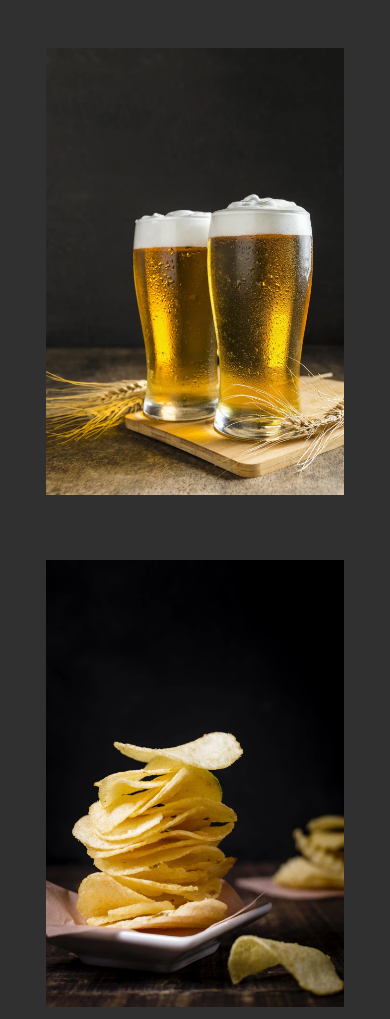
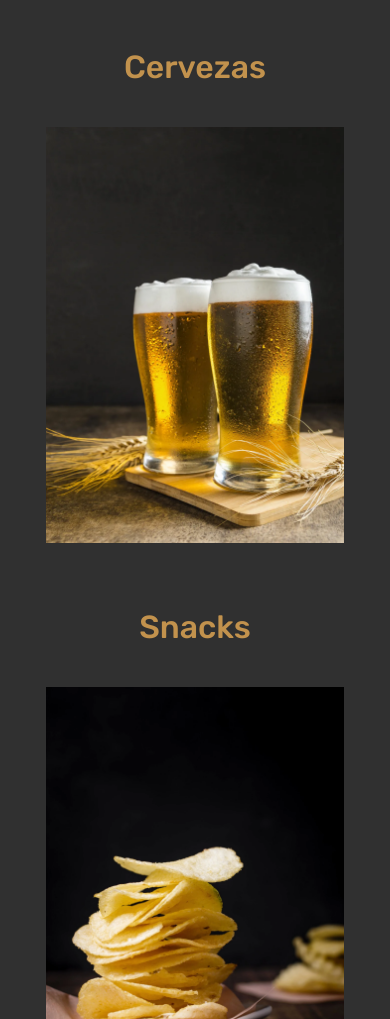
Before and after one commit to RiosGaston/PF-Rios, a website: page index.html in a window 390 px wide. Shown: the part 3080-4099 px from the top of the page. Drawn offline with nearby package versions, Linux system fonts and the light colour scheme.

Commit message:
Se aplico seo y se modifico los estilos de la pagina de inicio

```diff
--- a/index.html
+++ b/index.html
@@ -67,40 +67,43 @@
       <p class="fraseBienvenida">"Sumérgete en un mundo de sabor y pasión cervecera con nuestra selección de cervezas artesanales y servicios personalizados. ¡Descubre el arte en cada sorbo!"</p>
     </div>
 
-    <div class="containerSecciones">
-      <section class="boxSecciones row">
+    <section class="containerSecciones">
+      <div class="boxSecciones row">
         <img class="imgSeccion col-sm-12 col-md-6 col-lg-6" src="img/cerveza-personas.webp" alt="Imagen de un grupo de personas sonriendo y brindando con cerveza">
         <p class="parrafoSeccion col-sm-12 col-md-6 col-lg-6">En <strong>El Crack de la Birra</strong> , no solo vendemos productos cerveceros, sino que también celebramos la cultura cervecera en cada detalle. Nuestro emprendimiento nació de la pasión por compartir el deleite de una buena cerveza y la experiencia que la rodea. Cada botella que ofrecemos cuenta una historia única, desde las cervezas de las marcas más reconocidas hasta nuestras propias creaciones artesanales que reflejan el amor por la innovación.</p>
-      </section>
+      </div>
 
-      <section class="boxSecciones row">
+      <div class="boxSecciones row">
         <p class="parrafoSeccion col-sm-12 col-md-6 col-lg-6">Pero no nos detenemos ahí. Nos enorgullece brindar servicios que hacen que los momentos especiales sean aún más memorables. Ya sea que estés planeando un evento privado o corporativo, nuestra barra de cerveza móvil añadirá un toque único. ¿Buscas una forma personalizada de marcar la ocasión? Nuestra cerveza personalizada te permite imprimir tus recuerdos en cada etiqueta. Además, facilitamos la experiencia cervecera con el alquiler de barriles de cerveza, para que puedas disfrutar de la frescura de la cerveza de barril en cualquier lugar.</p>
         <img class="imgSeccion col-sm-12 col-md-6 col-lg-6" src="img/barra-cervecera.webp" alt="Imagen de una barra de cerveza para eventos">
-      </section>
+      </div>
 
-      <section class="boxSecciones row">
+      <div class="boxSecciones row">
         <img class="imgSeccion col-sm-12 col-md-6 col-lg-6" src="img/cerveza-artesanal.webp" alt="Imagen de un vaso llenandose de cerveza">
         <p class="parrafoSeccion col-sm-12 col-md-6 col-lg-6">Desde la emoción de descorchar una botella nueva hasta la satisfacción de servir cerveza de alta calidad en tus propios eventos, <strong>El Crack de la Birra</strong> es tu socio confiable en todo lo relacionado con la cerveza. Únete a nosotros en este viaje lleno de sabores, aromas y momentos inolvidables. ¡Salud a nuevas experiencias!</p>
-      </section>
-    </div>
+      </div>
+    </section>
 
     <section class="seccionNavImg">
-      <div class="containerNavImgProductos">
-        <div class="navProductos">
-          <a href="html/cervezas.html">
-            <img class="navImg" src="img/imagen-cervezas.webp" alt="Imagen de vasos de cervezas que redirecciona a la seccion cervezas">
-          </a>
-        </div>
-        <div class="navProductos">
-          <a href="html/snacks.html">
-            <img class="navImg" src="img/imagen-snacks.webp" alt="Imagen de papas fritas que redirecciona a la pestaña snacks">
-          </a>
-        </div>
-        <div class="navProductos">
-          <a href="html/promociones.html">
-            <img class="navImg" src="img/imagen-promociones.webp" alt="Imagen de vasos de cervezas y snacks que redirecciona a la pestaña promociones">
-          </a>
-        </div>
+      <div class="navProductos">
+        <h2 class="tituloNavProductos">Cervezas</h2>
+        <a href="html/cervezas.html">
+          <img class="navImg" src="img/imagen-cervezas.webp" alt="Imagen de vasos de cervezas que redirecciona a la sección cervezas">
+        </a>
+      </div>
+
+      <div class="navProductos">
+        <h2 class="tituloNavProductos">Snacks</h2>
+        <a href="html/snacks.html">
+          <img class="navImg" src="img/imagen-snacks.webp" alt="Imagen de papas fritas que redirecciona a la pestaña snacks">
+        </a>
+      </div>
+
+      <div class="navProductos">
+        <h2 class="tituloNavProductos">Promociones</h2>
+        <a href="html/promociones.html">
+          <img class="navImg" src="img/imagen-promociones.webp" alt="Imagen de vasos de cervezas y snacks que redirecciona a la pestaña promociones">
+        </a>
       </div>
     </section>
   </main>
--- a/scss/_inicio.scss
+++ b/scss/_inicio.scss
@@ -65,14 +65,15 @@
     justify-content: center;
     width: 100%;
 
-    .containerNavImgProductos {
-        display: flex;
-        flex-direction: row;
-        justify-content: space-between;
-        width: 85%;
-
     .navProductos {
       margin: 25px 15px;
+      width: 33%;
+      text-align: center;
+
+      .tituloNavProductos {
+        font-size: $subtitulo;
+        margin-bottom: 30px;
+      }
 
       .navImg {
         width: 100%;
@@ -84,4 +85,3 @@
       }
     }
   }
-}
--- a/scss/_medias.scss
+++ b/scss/_medias.scss
@@ -16,7 +16,7 @@
                 text-align: center;
             }
             margin-bottom: 100px;
-            /* estilos responsive index.html */
+            // estilos responsive index.html */
             .containerBienvenida {
                 .fraseBienvenida {
                     width: 95%;
@@ -50,23 +50,27 @@
             }
 
             .seccionNavImg {
-                .containerNavImgProductos {
-                    flex-direction: column;
+                flex-direction: column;
+                align-items: center;
 
-                    .navProductos {
-                        margin: 0 0 15px 0;
+                .navProductos {
+                    width: 85%;
+                    margin: 25px 0;
 
-                        a {
-                            .navImg {
-                                width: 100%;
-                                margin: 40px 0;
-                            }
+                    .tituloNavProductos {
+                        margin: 15px 0 40px 0;
+                    }
+
+                    a {
+                        .navImg {
+                        width: 100%;
                         }
                     }
                 }
             }
 
-            /* Estilos responsive productos */
+
+            // Estilos responsive productos
 
             .containerProductos {
                 grid-template-columns: repeat(1 , 1fr);
@@ -76,7 +80,7 @@
                 }
             }
 
-            /* Estilos responsive servicios.html */
+            // Estilos responsive servicios.html
 
             .containerServicios {
                 .boxCards{
@@ -91,7 +95,7 @@
                 }
             }
 
-            /* Estilos responsive nosotros.html */
+            // Estilos responsive nosotros.html
 
             .seccionHistoria {
                 .tituloHistoria {
@@ -116,7 +120,7 @@
                 }
             }
 
-            /* Estilos responsive contacto.html */
+            // Estilos responsive contacto.html
 
             .contenedorContacto {
                 display: flex;
@@ -146,7 +150,7 @@
         }
 
 
-        /* Estilos resposive error404.html */
+        // Estilos resposive error404.html
         .containerError404 {
             width: 100%;
             display: flex;
@@ -172,7 +176,7 @@
         }
 
 
-        /* Estilos resposive del footer */
+        // Estilos resposive del footer
 
         footer {
             display: flex;
@@ -197,7 +201,7 @@
             h1 {
                 text-align: center;
             }
-            /* Estilos responsive index.html */
+            // Estilos responsive index.html
             .containerBienvenida {
                 .fraseBienvenida {
                     width: 80%;
@@ -213,19 +217,14 @@
                 }
             }
 
-            .containerNavImgProductos {
-                .navProductos {
-                    margin: 0 200px;
-                }
-            }
 
-            /* Estilos responsive productos */
+            // Estilos responsive productos
 
             .containerProductos {
                 grid-template-columns: repeat(2 , 1fr);
             }
 
-            /* Estilos responsive servicios.html */
+            // Estilos responsive servicios.html
 
             .containerServicios {
                 .boxCards{
@@ -240,7 +239,7 @@
                 }
             }
 
-            /* Estilos responsive nosotros.html */
+            // Estilos responsive nosotros.html
 
             .seccionHistoria {
                 .tituloHistoria {
@@ -266,7 +265,7 @@
                 }
             }
 
-            /* Estilos responsive contacto.html */
+            // Estilos responsive contacto.html
 
             .contenedorContacto {
                 display: flex;
@@ -296,9 +295,8 @@
         }
 
 
-        /* Estilos resposive error404.html */
+        // Estilos resposive error404.html
 
-        /* Estilos resposive error404.html */
         .containerError404 {
             width: 100%;
             display: flex;
@@ -324,7 +322,7 @@
         }
 
 
-        /* Estilos resposive del footer */
+        // Estilos resposive del footer
 
         footer {
             flex-direction: column;
```
Also changed, not shown: css/main.css. Lines whose indentation alone changed are shown as unchanged.
